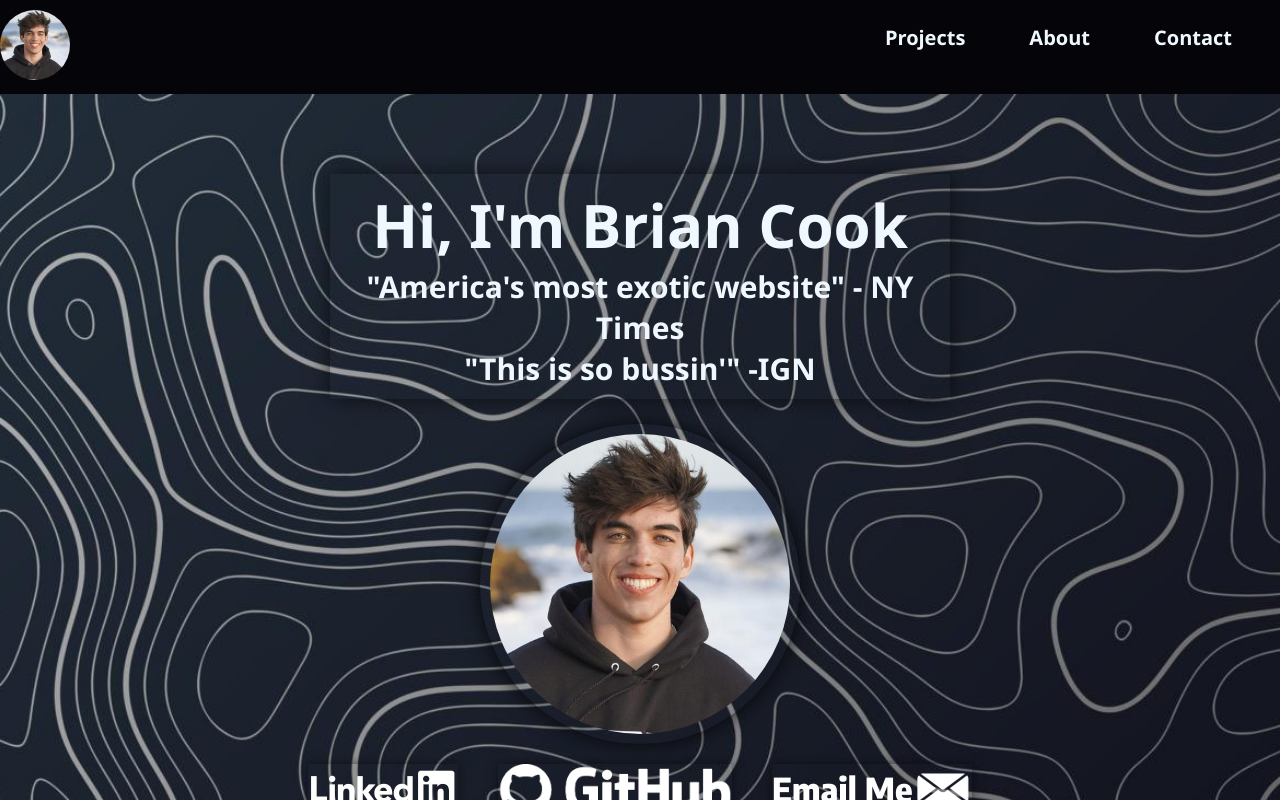
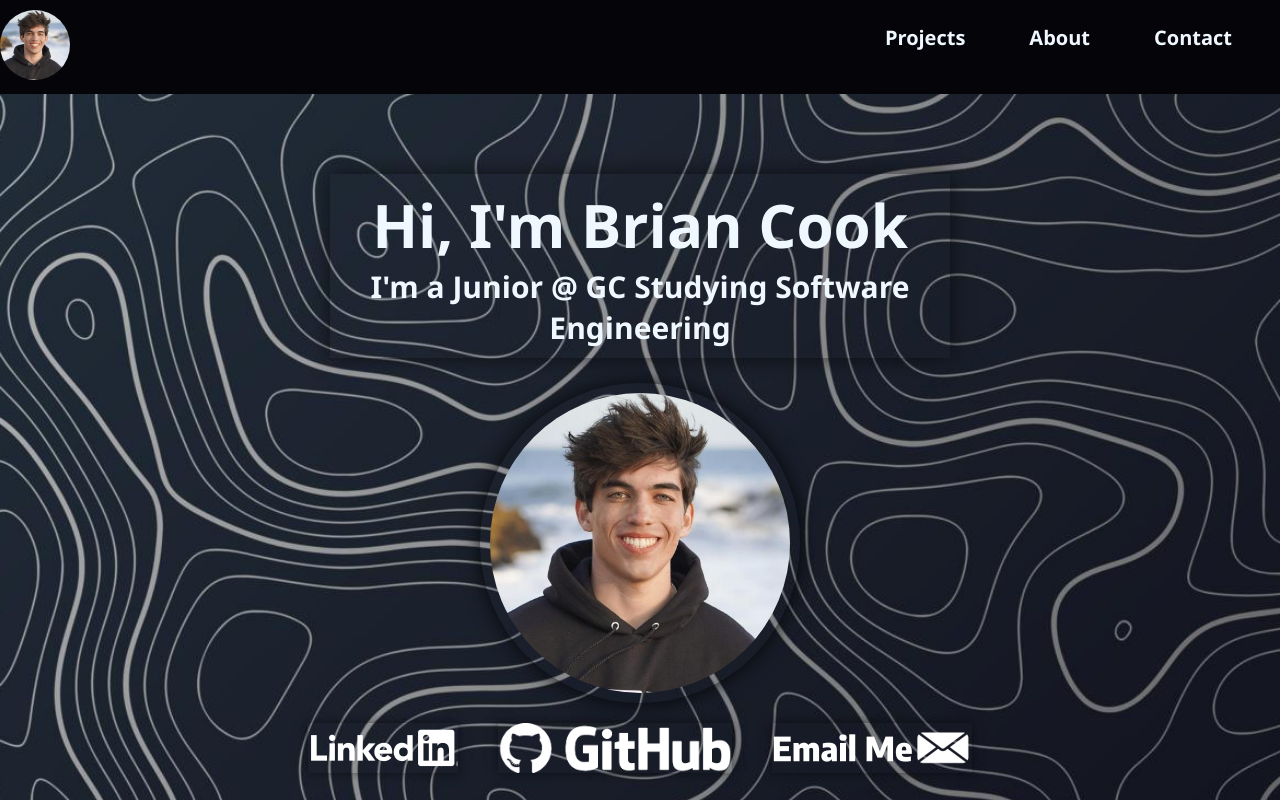
Before and after one commit to briancook247/briancook, a React (Create React App) app in the folder app/: page / in a window 1280 px wide. Shown: the top 800 px of the page. Built offline with nearby package versions, Linux system fonts and the light colour scheme.

Commit message:
Updated Hero
Updated Hero

```diff
--- a/app/src/App.jsx
+++ b/app/src/App.jsx
@@ -24,8 +24,7 @@ function App() {
       <header className={styles.header}>
       <div className={styles.introTile}>
   <h1>Hi, I'm Brian Cook</h1>
-  <p>"America's most exotic website" - NY Times</p>
-  <p>"This is so bussin'" -IGN</p>
+  <p>I'm a Junior @ GC Studying Software Engineering</p>
 </div>
         <img src={myself} alt="Me" className={styles.profilePicture} />
         <div className={styles.links}>
```
